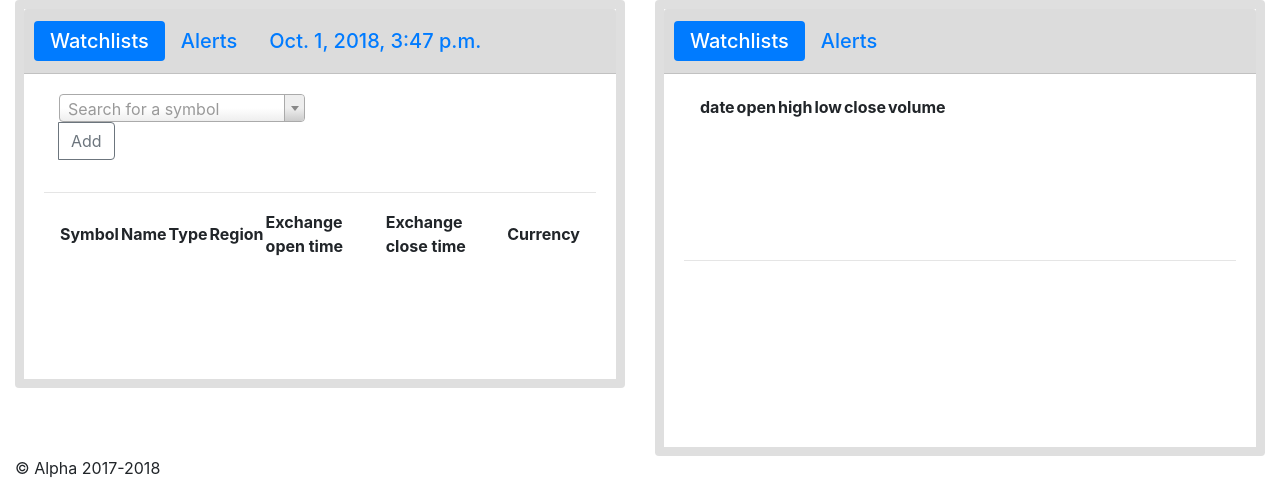
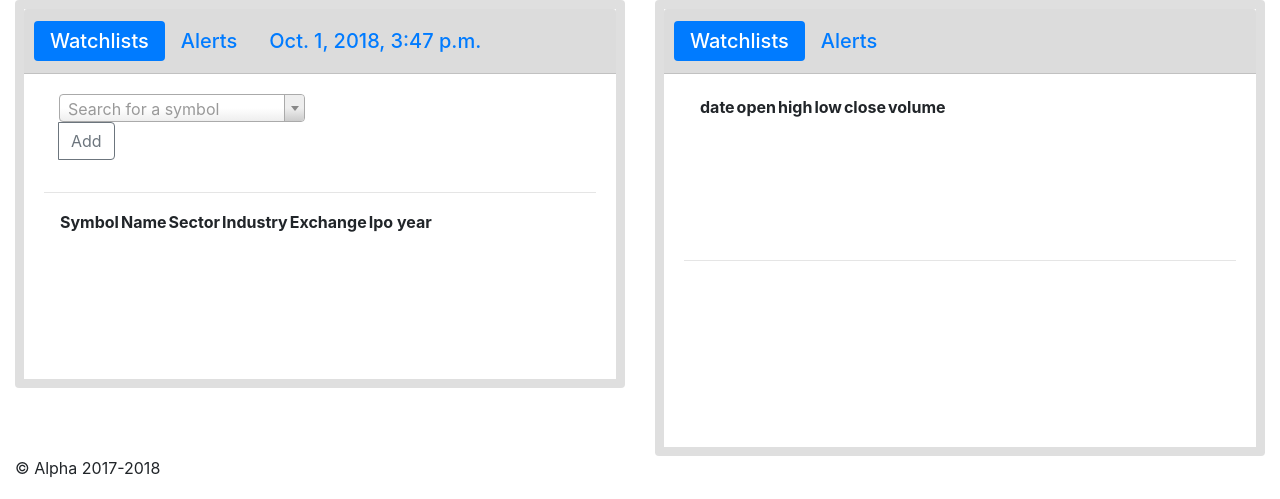
Before and after one commit to JoUnicorn/alpha, a Django app: page /visualization/stock in a window 1280 px wide. Shown: the part 56-555 px from the top of the page. Run offline with Django 3.2, Linux system fonts and the light colour scheme; lists and menus that the app fills with data are empty; some libraries are stand-ins or nearby versions.

Commit message:
input data in the db

```diff
--- a/visualization/templates/visualization/stock.html
+++ b/visualization/templates/visualization/stock.html
@@ -44,11 +44,10 @@
                             <tr>
                                 <th>Symbol</th>
                                 <th>Name</th>
-                                <th>Type</th>
-                                <th>Region</th>
-                                <th>Exchange open time</th>
-                                <th>Exchange close time</th>
-                                <th>Currency</th>
+                                <th>Sector</th>
+                                <th>Industry</th>
+                                <th>Exchange</th>
+                                <th>Ipo year</th>
                             </tr>
 
                         </table>
@@ -167,11 +166,10 @@
             var appendRow = $('#info_symbol tr:last');
             appendRow.append('<td>' + data['1. symbol'] + '</td>');
             appendRow.append('<td>' + data['2. name'] + '</td>');
-            appendRow.append('<td>' + data['3. type'] + '</td>');
-            appendRow.append('<td>' + data['4. region'] + '</td>');
-            appendRow.append('<td>' + data['5. marketOpen'] + '</td>');
-            appendRow.append('<td>' + data['6. marketClose'] + '</td>');
-            appendRow.append('<td>' + data['8. currency'] + '</td>');
+            appendRow.append('<td>' + data['sector'] + '</td>');
+            appendRow.append('<td>' + data['industry'] + '</td>');
+            appendRow.append('<td>' + data['exchange'] + '</td>');
+            appendRow.append('<td>' + data['ipo'] + '</td>');
             $("#data_symb tbody tr").remove();
             $.ajax({
                   url: "return_s_data/",
--- a/visualization/views.py
+++ b/visualization/views.py
@@ -3,7 +3,7 @@ from django.shortcuts import render, get_object_or_404
 import requests
 import json
 from django.http import JsonResponse
-from .models import Category_sector, Category_industry, Stock
+from .models import Category_sector, Category_industry, Stock, Stock_daily
 from django.core import serializers
 
 API_URL = "https://www.alphavantage.co/query"
@@ -31,18 +31,30 @@ def search_s(request):
         'data':stack
     }
 
-    print(data)
-
     return JsonResponse(data)
 
 def return_s_data(request):
     symbol = request.GET['symbol']
-    data = {
-        "function": "TIME_SERIES_DAILY",
-        "symbol": symbol,
-        "apikey": "Q5I0WW1DQE5CBEQH",
-    }
+    response2 =Stock_daily.objects.filter(symbol=symbol.upper()).order_by('symbol')
 
-    response = requests.get(API_URL, params=data).json()
+    if not response2:
+        data = {
+            "function": "TIME_SERIES_DAILY",
+            "symbol": symbol,
+            "apikey": "Q5I0WW1DQE5CBEQH",
+        }
 
-    return JsonResponse(response['Time Series (Daily)'])
+        response = requests.get(API_URL, params=data).json()
+        data=response['Time Series (Daily)']
+        for key, val in response['Time Series (Daily)'].items():
+            Stock_daily(date=key, symbol=symbol, open=val["1. open"], high=val["2. high"], low=val["3. low"], close= val["4. close"], volume=val["5. volume"]).save()
+    else:
+        stack={}
+        for data in response2:
+            stack[data.date.strftime("%Y-%m-%d")]={'1. open':data.open, '2. high':data.high, '3. low':data.low, '4. close':data.close, '5. volume':data.volume}
+
+        data=stack
+
+    print(data)
+
+    return JsonResponse(data)
```
Also changed, not shown: visualization/admin.py (+8 -1 lines), visualization/models.py (+18 -1 lines), db.sqlite3, visualization/migrations/0004_stock_daily.py (added), visualization/migrations/0005_stock_daily_stock.py (added), visualization/migrations/0006_remove_stock_daily_stock.py (added), visualization/migrations/0007_auto_20181011_2255.py (added).
